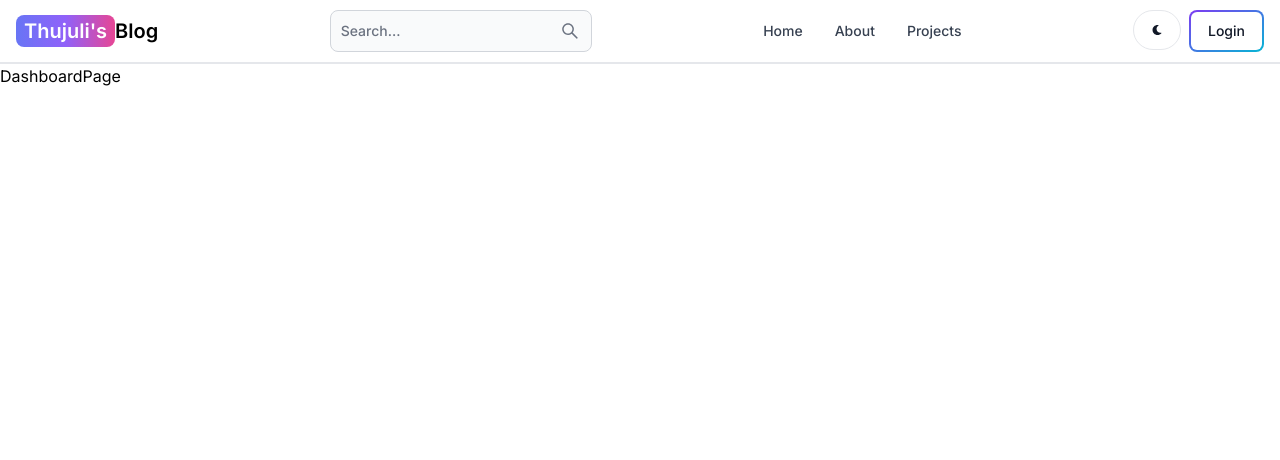
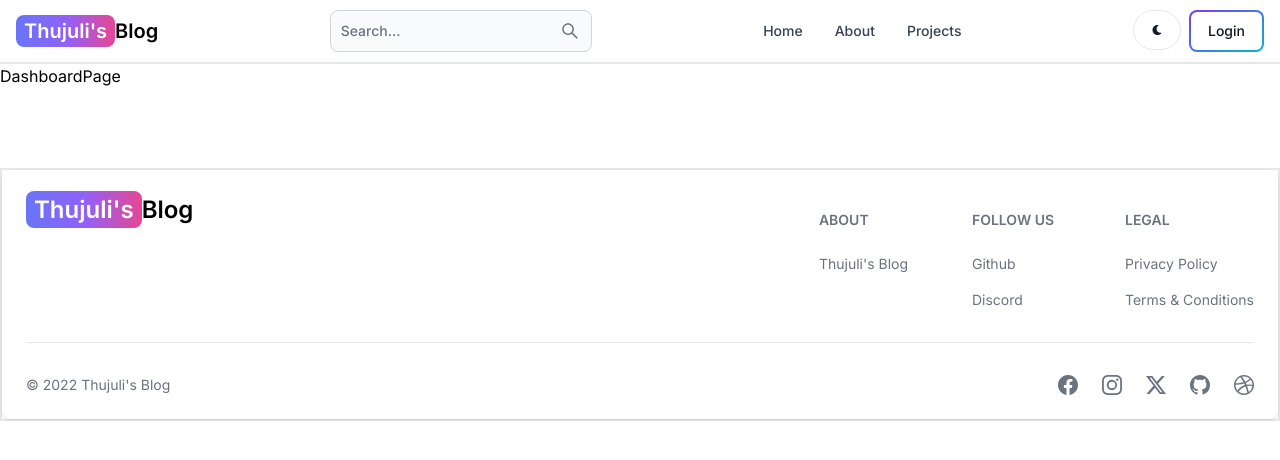
Before and after one commit to thujuli/mern-blog, a React (Vite) app in the folder client/: page /dashboard in a window 1280 px wide. Shown: the top 460 px of the page. Built offline with nearby package versions, Linux system fonts and the light colour scheme.

Commit message:
feat: create a footer component

```diff
--- /dev/null
+++ b/client/src/components/Footer.tsx
@@ -0,0 +1,75 @@
+import { Footer } from "flowbite-react";
+import React from "react";
+import {
+  BsDribbble,
+  BsFacebook,
+  BsGithub,
+  BsInstagram,
+  BsTwitterX,
+} from "react-icons/bs";
+import { Link } from "react-router-dom";
+
+const FooterComponent: React.FC = () => {
+  return (
+    <div className="mt-20 border-2">
+      <Footer container>
+        <div className="w-full container mx-auto ">
+          <div className="grid w-full justify-between sm:flex sm:justify-between md:flex md:grid-cols-1">
+            <div className="mb-5 md:mb-0">
+              <Link
+                to="/"
+                className="self-center whitespace-nowrap text sm:text-2xl font-semibold dark:text-white"
+              >
+                <span className="px-2 py-1 bg-gradient-to-r from-indigo-500 via-purple-500 to-pink-500 rounded-lg text-white">
+                  Thujuli's
+                </span>
+                Blog
+              </Link>
+            </div>
+            <div className="grid grid-cols-2 gap-8 sm:mt-4 sm:grid-cols-3 sm:gap-6">
+              <div>
+                <Footer.Title title="about" />
+                <Footer.LinkGroup col>
+                  <Footer.Link
+                    href="/"
+                    target="_blank"
+                    rel="nooperer noreferrer"
+                  >
+                    Thujuli's Blog
+                  </Footer.Link>
+                </Footer.LinkGroup>
+              </div>
+              <div>
+                <Footer.Title title="Follow us" />
+                <Footer.LinkGroup col>
+                  <Footer.Link href="#">Github</Footer.Link>
+                  <Footer.Link href="#">Discord</Footer.Link>
+                </Footer.LinkGroup>
+              </div>
+              <div>
+                <Footer.Title title="Legal" />
+                <Footer.LinkGroup col>
+                  <Footer.Link href="#">Privacy Policy</Footer.Link>
+                  <Footer.Link href="#">Terms &amp; Conditions</Footer.Link>
+                </Footer.LinkGroup>
+              </div>
+            </div>
+          </div>
+          <Footer.Divider />
+          <div className="w-full sm:flex sm:items-center sm:justify-between">
+            <Footer.Copyright href="#" by="Thujuli's Blog" year={2022} />
+            <div className="mt-4 flex space-x-6 sm:mt-0 sm:justify-center">
+              <Footer.Icon href="#" icon={BsFacebook} />
+              <Footer.Icon href="#" icon={BsInstagram} />
+              <Footer.Icon href="#" icon={BsTwitterX} />
+              <Footer.Icon href="#" icon={BsGithub} />
+              <Footer.Icon href="#" icon={BsDribbble} />
+            </div>
+          </div>
+        </div>
+      </Footer>
+    </div>
+  );
+};
+
+export default FooterComponent;
--- a/client/src/layouts/MainLayout.tsx
+++ b/client/src/layouts/MainLayout.tsx
@@ -1,3 +1,4 @@
+import Footer from "../components/Footer";
 import Navbar from "../components/Navbar";
 
 type Props = {
@@ -9,6 +10,7 @@
     <div className="min-h-screen">
       <Navbar />
       {children}
+      <Footer />
     </div>
   );
 };
--- a/client/src/pages/RegistrationPage.tsx
+++ b/client/src/pages/RegistrationPage.tsx
@@ -51,18 +51,22 @@
   };
   return (
     <MainLayout>
-      <div className="flex p-3 mt-20 max-w-3xl mx-auto flex-col md:flex-row gap-5">
+      <div className="p-3 mt-20 max-w-3xl mx-auto">
+        <div className="flex flex-col md:flex-row gap-5">
           {/* left */}
           <div className="flex-1 md:mt-24">
-          <Link to="/" className="font-bold dark:text-white text-4xl">
+            <Link
+              to="/"
+              className="font-bold dark:text-white text-3xl md:text-4xl"
+            >
               <span className="px-2 py-1 bg-gradient-to-r from-indigo-500 via-purple-500 to-pink-500 rounded-lg text-white">
                 Thujuli's
               </span>
               Blog
             </Link>
             <p className="text-sm mt-5">
-            This is a demo project. You can sign up with your email and password
-            or with Google.
+              This is a demo project. You can sign up with your email and
+              password or with Google.
             </p>
           </div>
 
@@ -134,10 +138,15 @@
               </Link>
             </div>
             {errMsg && (
-            <Alert color="failure" icon={HiInformationCircle} className="mt-5">
+              <Alert
+                color="failure"
+                icon={HiInformationCircle}
+                className="mt-5"
+              >
                 <span className="font-medium">{errMsg}</span>
               </Alert>
             )}
+          </div>
         </div>
       </div>
     </MainLayout>
```
Lines whose indentation alone changed are shown as unchanged.
